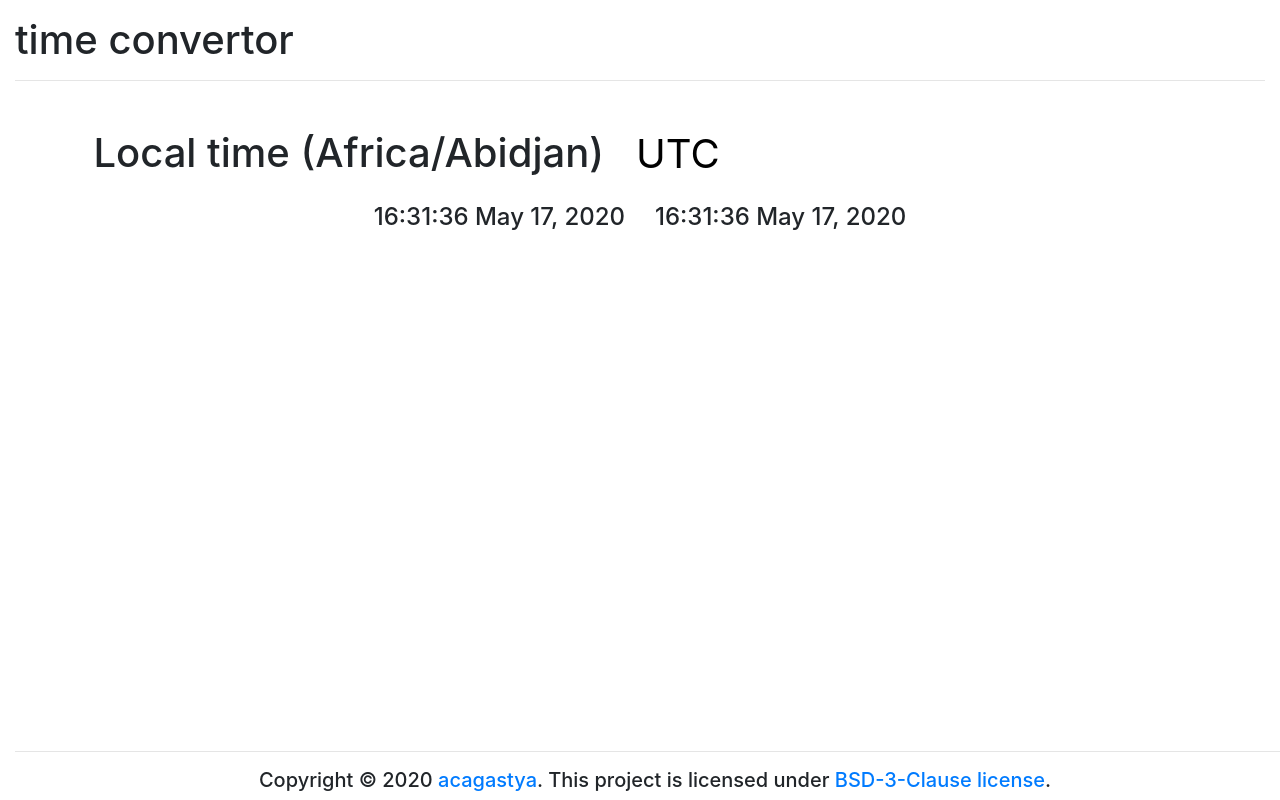
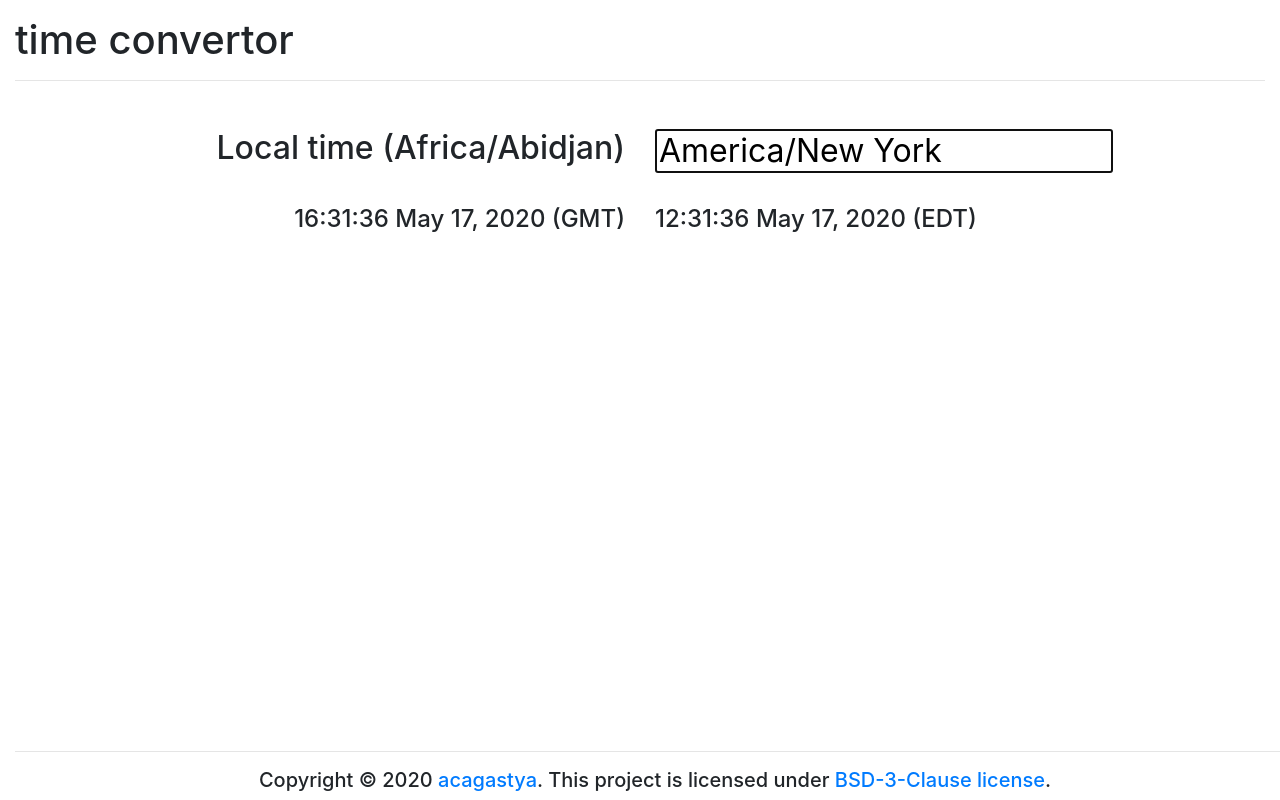
Before and after one commit to acagastya/time-convertor, a React (Create React App) app: page / in a window 1280 px wide. Built offline with nearby package versions, Linux system fonts and the light colour scheme.

Commit message:
Add implementation

```diff
--- /dev/null
+++ b/src/comp/autoCompleteText.js
@@ -0,0 +1,75 @@
+import React from 'react';
+import moment from 'moment-timezone';
+
+function AutoCompleteText({ defaultValue = '', changeValue }) {
+  const options = moment.tz
+    .names()
+    .sort()
+    .map((el) => el.replace(/_/g, ' '));
+  const [suggestions, setSuggestions] = React.useState([]);
+  const [inputVal, setInputVal] = React.useState(
+    defaultValue.replace(/_/g, ' ')
+  );
+  function handleChange(event) {
+    const { value: input } = event.target;
+    setInputVal(input);
+    let recommendations = [];
+    if (input.length) {
+      recommendations = [
+        ...recommendations,
+        ...options.filter((val) =>
+          val.toLowerCase().includes(input.toLowerCase())
+        ),
+      ];
+    }
+    setSuggestions(Array.from(new Set([...recommendations])));
+  }
+
+  function handleClick(value) {
+    setSuggestions([]);
+    setInputVal(value);
+    changeValue(value.replace(/ /g, '_'));
+  }
+
+  return (
+    <h2 aria-level="2" id="converted-time-lbl">
+      <input
+        role="searchbox"
+        autoFocus
+        className="w-75"
+        id="converted-time-lbl-input"
+        name="converted-time-lbl-input"
+        onChange={handleChange}
+        type="text"
+        placeholder="Time Zone"
+        aria-placeholder="Time Zone"
+        value={inputVal}
+        maxLength={100}
+      />
+      <div
+        id="suggestion-list"
+        style={{ maxHeight: '50vh', overflow: 'scroll' }}
+      >
+        <h6 aria-level="6">
+          <ul className="list-group" role="list">
+            {suggestions.length > 0
+              ? suggestions.map((el, i) => (
+                  <li
+                    className="list-group-item list-group-item-action"
+                    key={i}
+                    onClick={() => handleClick(el)}
+                    role="listitem"
+                    // style={{ paddingLeft: 0 }}
+                  >
+                    {el.replace(/_/g, ' ')}
+                  </li>
+                ))
+              : null}
+          </ul>
+        </h6>
+      </div>
+    </h2>
+  );
+}
+
+export default AutoCompleteText;
--- a/src/comp/currentTime.js
+++ b/src/comp/currentTime.js
@@ -1,5 +1,6 @@
 import React from 'react';
 import moment from 'moment-timezone';
+import AutoCompleteText from './autoCompleteText';
 
 function useTime() {
   const [time, setTime] = React.useState(new Date());
@@ -15,47 +16,39 @@ function useTime() {
 
 function CurrentTime() {
   const now = useTime();
-  const [TZ, setTZ] = React.useState('UTC');
+  const [TZ, setTZ] = React.useState('America/New_York');
   const ISOtime = now.toISOString();
-  const localTZ = moment.tz.guess().replace(/_/g, ' ');
+  const tz = moment.tz.guess();
+  const localTZ = tz.replace(/_/g, ' ');
   const nowMoment = moment(ISOtime);
-  const timezoneList = moment.tz.names();
+  const localAbbr = moment.tz.zone(tz).abbr(nowMoment);
+  const otherAbbr = moment.tz.zone(TZ).abbr(nowMoment);
   return (
-    <>
+    <div className="time-conversion">
       <div className="row mb-3" id="labels">
         <div className="col text-right" id="local-time-lbl-box">
-          <h1 id="local-time-lbl">Local time ({localTZ})</h1>
+          <h2 aria-level="2" id="local-time-lbl">
+            Local time ({localTZ})
+          </h2>
         </div>
         <div className="col" id="converted-time-lbl-box">
-          <h1 id="converted-time-lbl">
-            <form autoComplete="off">
-              <div className="autocomplete">
-                <input
-                  className="border-0"
-                  id="myInput"
-                  name="myTZ"
-                  type="text"
-                  placeholder="Time Zone"
-                  defaultValue={nowMoment.tz(TZ).tz().replace(/_/g, ' ')}
-                />
-              </div>
-            </form>
-          </h1>
+          <AutoCompleteText defaultValue={TZ} changeValue={setTZ} />
         </div>
       </div>
       <div className="row" id="times">
         <div className="col text-right" id="local-time-box">
-          <h4 id="local-time">
-            {nowMoment.tz(localTZ).format('HH:mm:ss MMM DD, YYYY')}
+          <h4 aria-level="4" id="local-time">
+            {nowMoment.tz(localTZ).format('HH:mm:ss MMM DD, YYYY')} ({localAbbr}
+            )
           </h4>
         </div>
         <div className="col" id="converted-time-box">
-          <h4 id="converted-time">
-            {nowMoment.tz(TZ).format('HH:mm:ss MMM DD, YYYY')}
+          <h4 aria-level="4" id="converted-time">
+            {nowMoment.tz(TZ).format('HH:mm:ss MMM DD, YYYY')} ({otherAbbr})
           </h4>
         </div>
       </div>
-    </>
+    </div>
   );
 }
 
```
